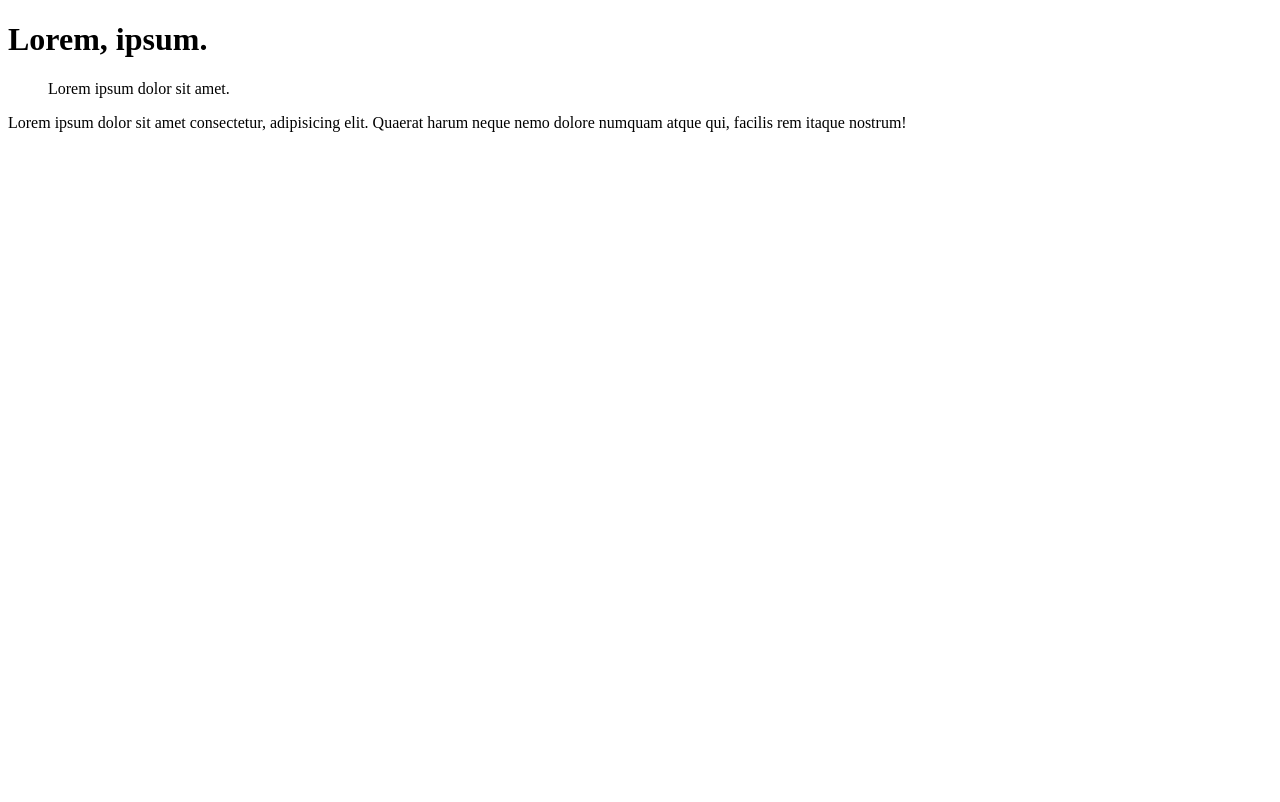
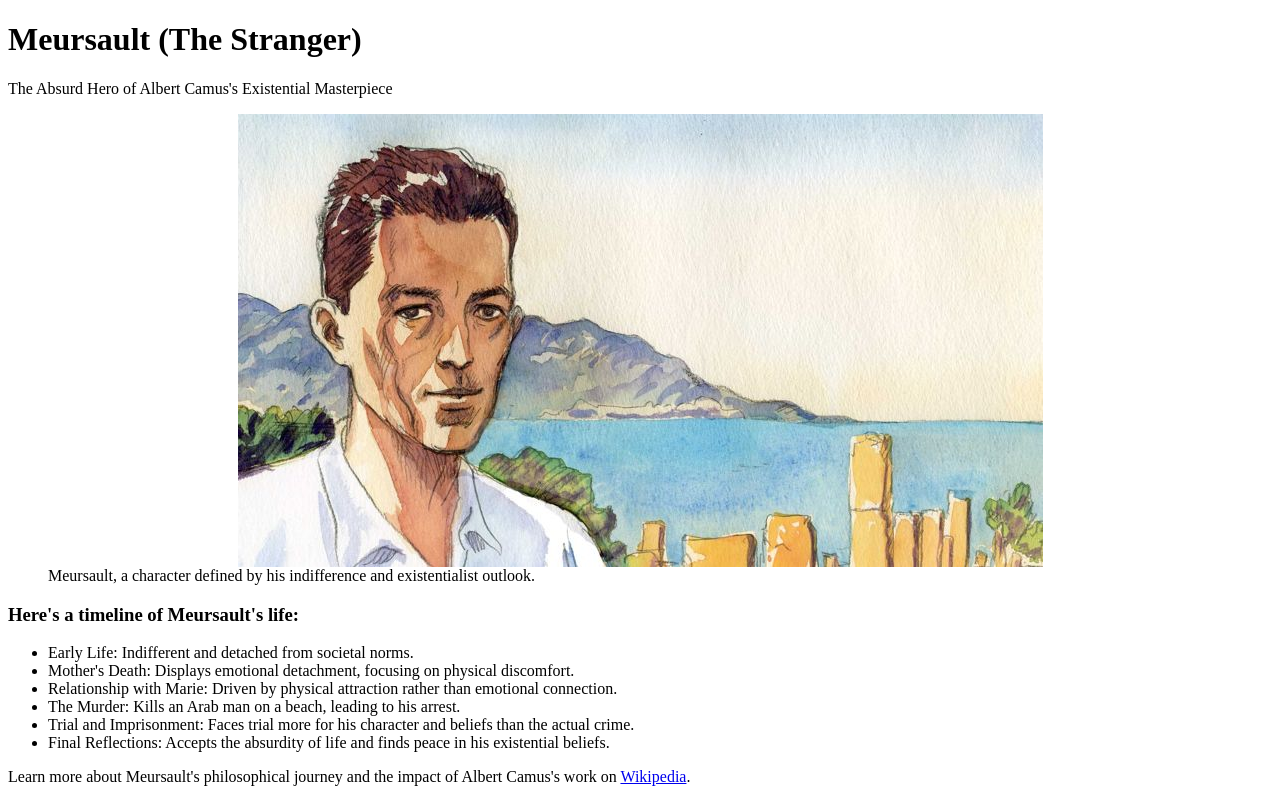
Before and after one commit to GDA0/tribute-page, a plain HTML site: page index.html in a window 1280 px wide. Drawn offline with Linux system fonts and the light colour scheme.

Commit message:
Add actual content about the subject

```diff
--- a/index.html
+++ b/index.html
@@ -3,24 +3,64 @@
   <head>
     <meta charset="UTF-8" />
     <meta name="viewport" content="width=device-width, initial-scale=1.0" />
-    <title>Tribute Page</title>
+    <title>Tribute Page for Meursault</title>
     <link rel="stylesheet" href="style.css" />
   </head>
   <body>
     <main id="main">
-      <h1 id="title">Lorem, ipsum.</h1>
+      <div>
+        <h1 id="title">Meursault (The Stranger)</h1>
+        <p>The Absurd Hero of Albert Camus's Existential Masterpiece</p>
+      </div>
 
       <figure id="img-div">
-        <img src="" alt="" id="image" />
-        <figcaption id="img-caption">Lorem ipsum dolor sit amet.</figcaption>
+        <img
+          src="assets/images/meursault.jpg"
+          alt="A picture of Meursault"
+          id="image"
+        />
+        <figcaption id="img-caption">
+          Meursault, a character defined by his indifference and existentialist
+          outlook.
+        </figcaption>
       </figure>
 
       <div id="tribute-info">
-        Lorem ipsum dolor sit amet consectetur, adipisicing elit. Quaerat harum
-        neque nemo dolore numquam atque qui, facilis rem itaque nostrum!
+        <h3>Here's a timeline of Meursault's life:</h3>
+        <ul>
+          <li>Early Life: Indifferent and detached from societal norms.</li>
+          <li>
+            Mother's Death: Displays emotional detachment, focusing on physical
+            discomfort.
+          </li>
+          <li>
+            Relationship with Marie: Driven by physical attraction rather than
+            emotional connection.
+          </li>
+          <li>
+            The Murder: Kills an Arab man on a beach, leading to his arrest.
+          </li>
+          <li>
+            Trial and Imprisonment: Faces trial more for his character and
+            beliefs than the actual crime.
+          </li>
+          <li>
+            Final Reflections: Accepts the absurdity of life and finds peace in
+            his existential beliefs.
+          </li>
+        </ul>
       </div>
 
-      <a href="" id="tribute-link" target="_blank"></a>
+      <p>
+        Learn more about Meursault's philosophical journey and the impact of
+        Albert Camus's work on
+        <a
+          href="https://en.wikipedia.org/wiki/The_Stranger_(Camus_novel)"
+          id="tribute-link"
+          target="_blank"
+          >Wikipedia</a
+        >.
+      </p>
     </main>
   </body>
 </html>
```
Also changed, not shown: assets/images/meursault.jpg (added).
